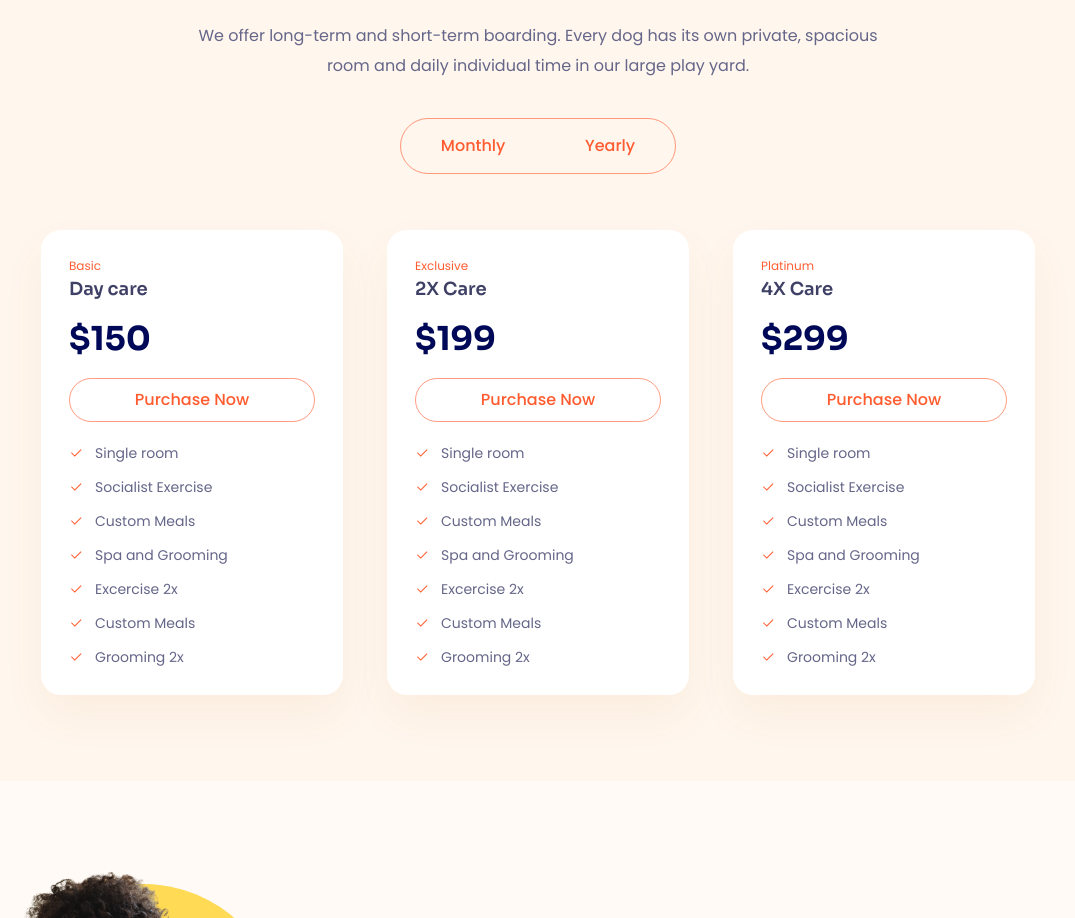
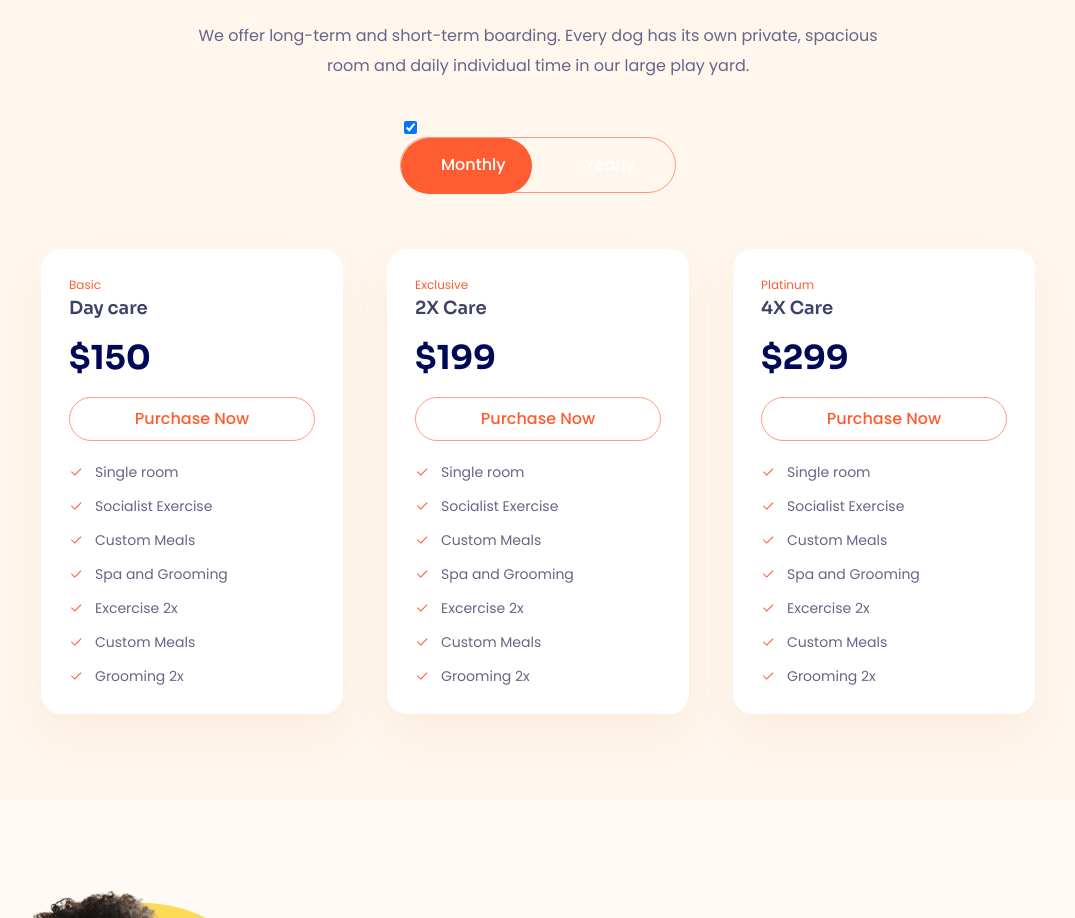
Before and after one commit to tran3tin/project4, a website: page index.html in a window 1280 px wide. Shown: the part 4259-5177 px from the top of the page, without its empty margins (102-1177 px from the left). Drawn offline with Linux system fonts and the light colour scheme.

Commit message:
toggle 02

```diff
--- a/index.html
+++ b/index.html
@@ -506,14 +506,16 @@
             </p>
             <div class="pricing-toggle">
               <div class="pricing-switch">
-                <div class="pricing-switch__group">
-                  <input type="radio" id="monthly" name="time" checked />
-                  <label for="monthly" class="toggle-label">Monthly</label>
-                </div>
-                <div class="pricing-switch__group">
-                  <input type="radio" id="yearly" name="time" />
-                  <label for="yearly" class="toggle-label">Yearly</label>
-                </div>
+                <input
+                  type="checkbox"
+                  id="checkbox"
+                  class="pricing-switch__input"
+                  checked
+                />
+                <label for="checkbox" class="pricing-switch__label">
+                  <span class="pricing-switch__name">Monthly</span>
+                  <span class="pricing-switch__name">Yearly</span>
+                </label>
               </div>
             </div>
             <div class="pricing-list">
--- a/styles.css
+++ b/styles.css
@@ -1059,35 +1059,47 @@ a {
   line-height: 1.87; /* 187.5% */
 }
 
+/* toggle switch */
+
 .pricing-toggle {
   display: flex;
   justify-content: center;
 }
 
-.pricing-switch {
+.pricing-switch__label {
+  position: relative;
   display: flex;
   align-items: center;
-  justify-content: space-around;
+  justify-content: space-between;
+  padding: 0 40px;
   width: 276px;
   height: 56px;
   border-radius: 31px;
   border: 1px solid #ff5b2e99;
 }
 
-.toggle-label {
-  position: relative;
-  color: var(--second-color);
-  text-align: center;
-  font-family: var(--first-font);
+.pricing-switch__label::before {
+  content: "";
+  position: absolute;
+  width: 131px;
+  height: inherit;
+  border-radius: inherit;
+  background: var(--second-color);
+  top: 0;
+  left: 0;
+}
+
+.pricing-switch__name {
+  color: #fff;
+  font-family: Poppins;
   font-size: 1.6rem;
   font-style: normal;
   font-weight: 500;
   line-height: 1; /* 100% */
+  z-index: 1;
 }
 
-.pricing-switch__group input {
-  display: none;
-}
+/*  */
 
 .pricing-list {
   display: flex;
```
